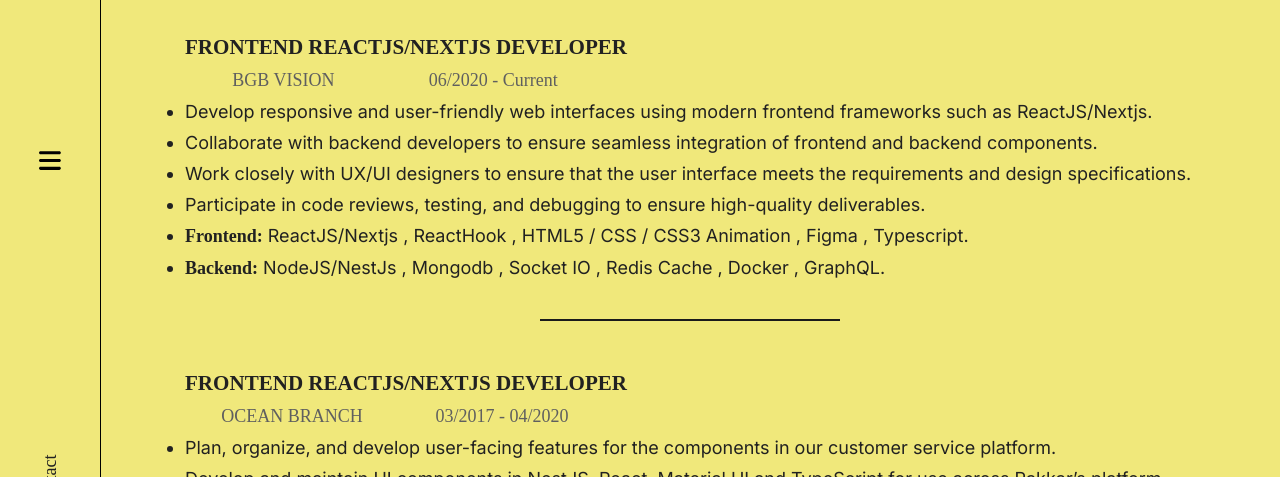
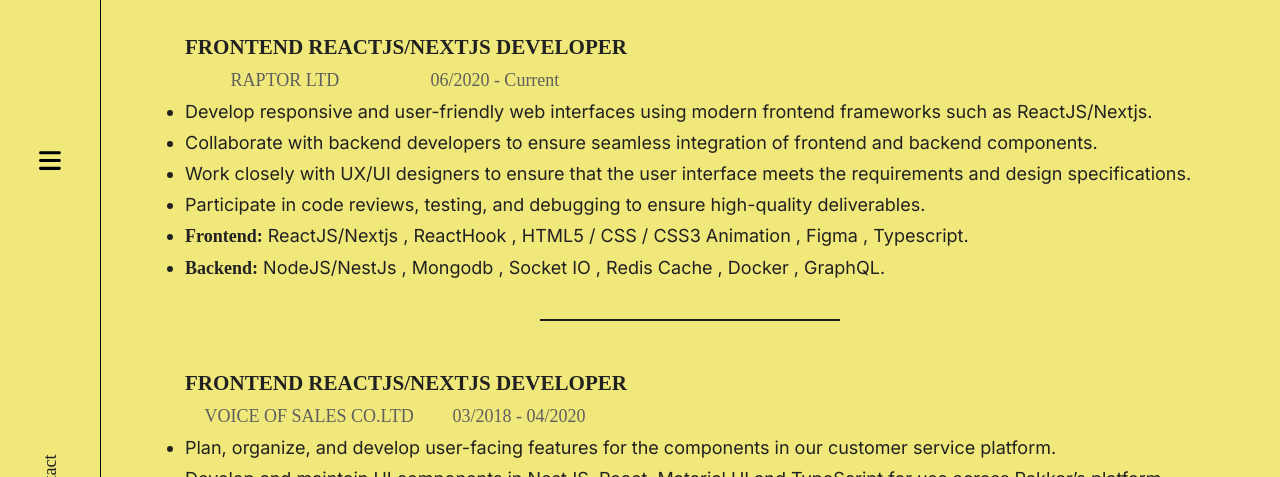
Before and after one commit to trietnk01/nextjs-porfolio, a Next.js app: page /projects in a window 1280 px wide. Shown: the part 239-716 px from the top of the page. Built offline with nearby package versions, Linux system fonts and the light colour scheme; a web font is replaced by a local one.

Commit message:
Replace code

```diff
--- a/src/app/projects/page.tsx
+++ b/src/app/projects/page.tsx
@@ -21,7 +21,7 @@ const ProjectsPage = () => {
                             <div className="projectItem">
                                 <h3 className="projectTitle">FRONTEND REACTJS/NEXTJS DEVELOPER</h3>
                                 <div className="projectContent">
-                                    <div className="companyName">BGB VISION</div>
+                                    <div className="companyName">RAPTOR LTD</div>
                                     <div className="companyDurtion">06/2020 - Current</div>
                                 </div>
                                 <ul className="taskList">
@@ -53,8 +53,8 @@ const ProjectsPage = () => {
                             <div className="projectItem">
                                 <h3 className="projectTitle">FRONTEND REACTJS/NEXTJS DEVELOPER</h3>
                                 <div className="projectContent">
-                                    <div className="companyName">OCEAN BRANCH</div>
-                                    <div className="companyDurtion">03/2017 - 04/2020</div>
+                                    <div className="companyName">VOICE OF SALES CO.LTD</div>
+                                    <div className="companyDurtion">03/2018 - 04/2020</div>
                                 </div>
                                 <ul className="taskList">
                                     <li>
@@ -80,10 +80,10 @@ const ProjectsPage = () => {
                                 </div>
                             </div>
                             <div className="projectItem">
-                                <h3 className="projectTitle">JUNIOR REACTJS/NEXTJS DEVELOPER</h3>
+                                <h3 className="projectTitle">JUNIOR WEB DEVELOPER</h3>
                                 <div className="projectContent">
-                                    <div className="companyName">VIDOCO COMPANY</div>
-                                    <div className="companyDurtion">12/2016 - 01/2017</div>
+                                    <div className="companyName">ITL CONSULTING</div>
+                                    <div className="companyDurtion">12/2016 - 01/2018</div>
                                 </div>
                                 <ul className="taskList">
                                     <li>
@@ -113,7 +113,7 @@ const ProjectsPage = () => {
                                 <h3 className="projectTitle">FULLSTACK .NET DEVELOPER</h3>
                                 <div className="projectContent">
                                     <div className="companyName">TTC COMPANY</div>
-                                    <div className="companyDurtion">05/2013 - 11/2016</div>
+                                    <div className="companyDurtion"> 05/2012 - 11/2016</div>
                                 </div>
                                 <ul className="taskList">
                                     <li>
```
